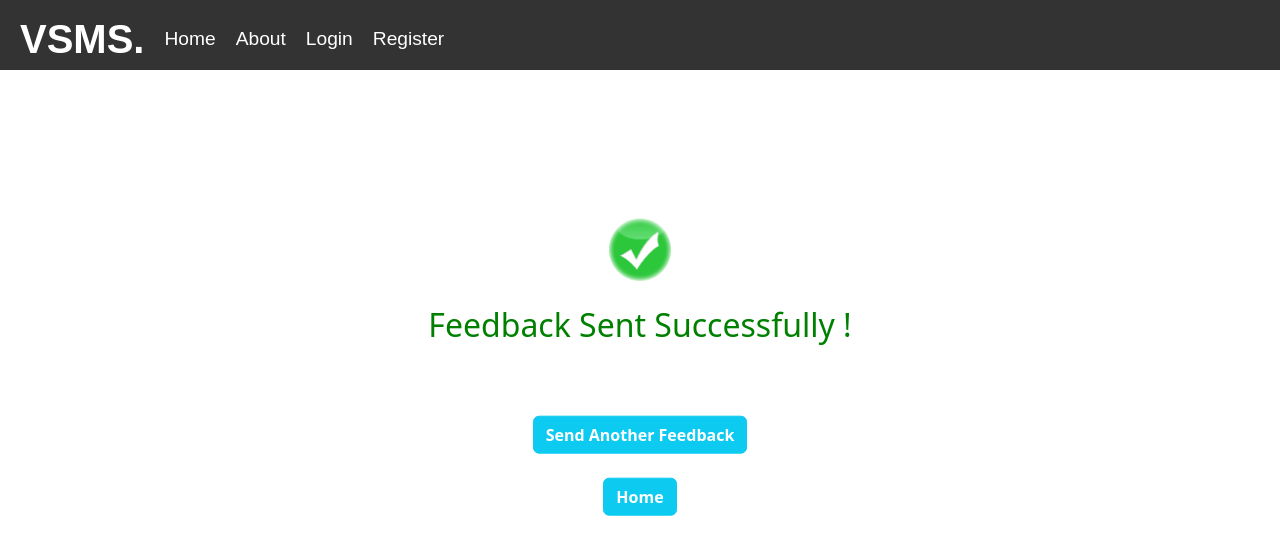
After one commit to taratuladhar/vehicle_servicing, a Django app: template templates/vehicle/feedback_sent.html in a window 1280 px wide. The commit adds this page. Shown: the top 555 px of the page. Run offline with Django 4.2, Linux system fonts and the light colour scheme; the template is opened without the code that fills it, so the values that code supplies are empty.

Commit message:
feedback option added

```diff
--- a/static/css/style.css
+++ b/static/css/style.css
@@ -68,7 +68,7 @@ body, h1, h2, h3, p, ul, li {
     padding: 20px;
     border: 1px solid #ccc;
     background-color: white;
-    height: 400px;
+    height: 500px;
     width: 700px;
     margin-bottom: 25px;
     margin-right: 32px;
--- a/templates/vehicle/customer_dashboard.html
+++ b/templates/vehicle/customer_dashboard.html
@@ -6,8 +6,10 @@
 
 {% block content %}
 <br><br>
-<button type="button" class="btn btn-info" style="margin-left: 30px;"><a href="{% url 'customer_profile' %}" style="text-decoration:none; color: black; height:60px; width:200px; "><b><h4>View Profile</h4></b></a></button>
-<button type="button" class="btn btn-warning" style="margin-left:100px;"><a href="{% url 'customer_add_appointment' %}" style="text-decoration:none; color: black; height:60px; width:200px; "><b><h4>Make Appointment</h4></b></a></button>
+<button type="button" class="btn btn-info" style="margin-left: 30px;"><a href="{% url 'customer_profile' %}" style="text-decoration:none; color: white; height:60px; width:200px; "><b><h4>View Profile</h4></b></a></button>
+<button type="button" class="btn btn-warning" style="margin-left:100px;"><a href="{% url 'customer_add_appointment' %}" style="text-decoration:none; color: white; height:60px; width:200px; "><b><h4>Make Appointment</h4></b></a></button>
+<button type="button" class="btn btn-success" style="margin-left:100px;"><a href="{% url 'customer_feedback' %}" style="text-decoration:none; color: white; height:60px; width:200px; "><b><h4>Feedback</h4></b></a></button>
+
 <br><br><br>
 <div class="row">
     <div class="col-12 col-m-12 col-sm-12">
--- a/templates/vehicle/edit_customer_profile.html
+++ b/templates/vehicle/edit_customer_profile.html
@@ -30,6 +30,6 @@
       <input type="submit" value="Update">
     </form>
   </div>
-  <br><br><br><br>
+  <br><br>
 
 {% endblock content %}
--- /dev/null
+++ b/templates/vehicle/feedback_sent.html
@@ -0,0 +1,57 @@
+{% extends 'vehicle/base.html' %}
+{% load static %}
+{% block css %}
+<link rel="stylesheet" href="{% static 'css/style.css' %}">
+{% endblock css %}
+
+{% block content %}
+<style media="screen">
+    .success-page{
+    max-width:300px;
+    display:block;
+    margin: 0 auto;
+    text-align: center;
+        position: relative;
+      top: 50%;
+      transform: perspective(1px) translateY(50%)
+  }
+  .success-page img{
+    max-width:62px;
+    display: block;
+    margin: 0 auto;
+  }
+
+  .btn-view-orders{
+    display: block;
+    border:1px solid #47c7c5;
+    width:100px;
+    margin: 0 auto;
+    margin-top: 45px;
+    padding: 10px;
+    color:#fff;
+    background-color:#47c7c5;
+    text-decoration: none;
+    margin-bottom: 20px;
+  }
+  h2{
+    color:#0014ff;
+    margin-top: 25px;
+    width:500px;
+    margin-left: -100px;
+    color:green;
+  }
+  a{
+    text-decoration: none;
+    color:white;
+  }
+</style>
+<div class="success-page" style="top:auto;">
+    <img  src="{%static  "images/success.png"%}" class="center" alt="" />
+   <h2>Feedback Sent Successfully !</h2><br><br><br>
+   <button type="button" class="btn btn-info"><a style="text-decoration:none;" href="{% url 'customer_feedback'%}"><b>Send Another Feedback</b></a></button><br><br>
+   <button type="button" class="btn btn-info"><a style="text-decoration:none;" href="{% url 'customer_dashboard'%}"><b>Home</b></a></button>
+
+ </div>
+ <br><br><br><br>
+ <br><br><br><br>
+ {% endblock content %}
--- a/templates/vehicle/navbar.html
+++ b/templates/vehicle/navbar.html
@@ -4,7 +4,7 @@
 {% endblock css %}
 <nav class="navbar">
     <ul>
-    <li class="navbar-logo"><a href="{% url 'home' %}"><h1>VSMS.</h1></a></li>
+    <li class="navbar-logo"><a href="{% url 'home' %}"><h1><b>VSMS.</b></h1></a></li>
     <li><a href="{% url 'home' %}">Home</a></li>
     <li><a href="{% url 'home' %}#about">About</a></li>
 
--- a/vehicle/admin.py
+++ b/vehicle/admin.py
@@ -1,7 +1,8 @@
 from django.contrib import admin
-from .models import Customer, Appointment
+from .models import Customer, Appointment,Feedback
 
 # Register your models here
 
 admin.site.register(Customer)
 admin.site.register(Appointment)
+admin.site.register(Feedback)
--- a/vehicle_servicing/settings.py
+++ b/vehicle_servicing/settings.py
@@ -126,3 +126,5 @@ STATICFILES_DIRS = [os.path.join(BASE_DIR, 'static')]
 # https://docs.djangoproject.com/en/4.1/ref/settings/#default-auto-field
 
 DEFAULT_AUTO_FIELD = 'django.db.models.BigAutoField'
+
+MESSAGE_STORAGE = 'django.contrib.messages.storage.session.SessionStorage'
--- a/vehicle_servicing/urls.py
+++ b/vehicle_servicing/urls.py
@@ -20,5 +20,7 @@ urlpatterns = [
     path('customer_delete_appointment/<int:pk>', views.customer_delete_appointment,name='customer_delete_appointment'),
     path("customer_profile/",views.customer_profile, name='customer_profile'),
     path("edit_customer_profile/",views.edit_customer_profile, name='edit_customer_profile'),
-    # path(" ",views.customer_dashboard, name='customer_dashboard'),
+    path("customer_feedback/",views.customer_feedback, name='customer_feedback'),
+    # path("feedback_sent/",views.feedback_sent, name='feedback_sent'),
+
 ]
```
Also changed, not shown: templates/vehicle/customer_feedback.html (added, +30 -0 lines), vehicle/forms.py (+7 -0 lines), vehicle/models.py (+8 -0 lines), vehicle/views.py (+22 -1 lines), db.sqlite3, static/images/success.png (added), vehicle/migrations/0003_feedback.py (added).
